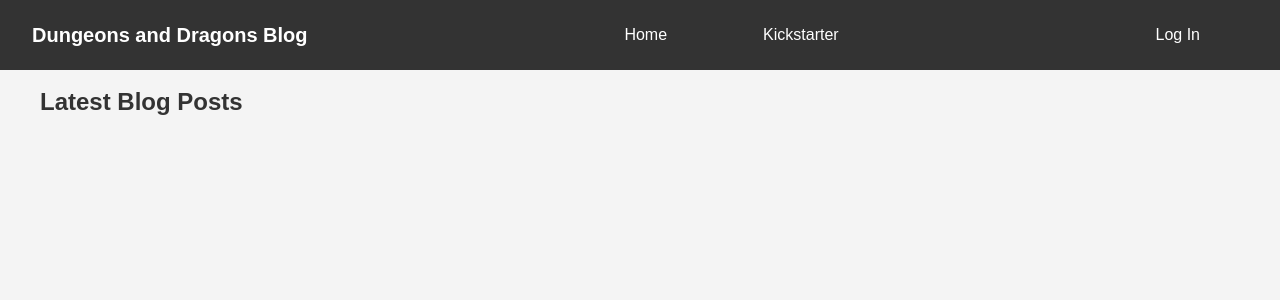
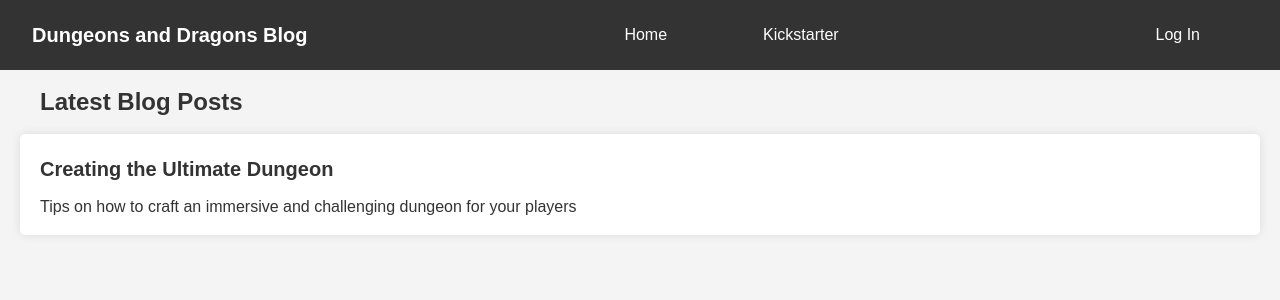
Before and after one commit to MyHKo/blog-project, a React (Vite) app in the folder frontend/: page / in a window 1280 px wide. Shown: the top 300 px of the page. Built offline with nearby package versions, Linux system fonts and the light colour scheme.

Commit message:
Frontend: add post components

```diff
--- a/frontend/src/Components/Post/index.jsx
+++ b/frontend/src/Components/Post/index.jsx
@@ -0,0 +1,12 @@
+import styles from './index.module.scss'
+
+function Post() {
+    return (
+        <div className={styles.container}>
+            <h1 className={styles.title}>Creating the Ultimate Dungeon</h1>
+            <p className={styles.body}>Tips on how to craft an immersive and challenging dungeon for your players</p>
+        </div>
+    )
+}
+
+export default Post;
--- a/frontend/src/Components/Post/index.module.scss
+++ b/frontend/src/Components/Post/index.module.scss
@@ -0,0 +1,22 @@
+.container {
+  width: 100%;
+  padding: 20px;
+  background: white;
+  margin-top: 20px;
+  border-radius: 5px;
+  box-shadow: 0 0 10px rgba(0, 0, 0, 0.1);
+}
+
+.title {
+  font-family: Arial, sans-serif;
+  margin: 5px 0 20px 0;
+  font-weight: bold;
+  font-size: 1.25rem;
+  color: var(--main-color-dark);
+}
+
+.body {
+  font-family: Arial, sans-serif;
+  color: var(--main-color-dark);
+  font-size: 1rem;
+}
--- a/frontend/src/pages/Home/index.jsx
+++ b/frontend/src/pages/Home/index.jsx
@@ -1,9 +1,11 @@
+import Post from "@components/Post/index.jsx";
 import styles from './home.module.scss';
 
 function Home() {
     return (
         <div className={styles.container}>
             <h1 className={styles.title}>Latest Blog Posts</h1>
+            <Post />
         </div>
     )
 }
```
